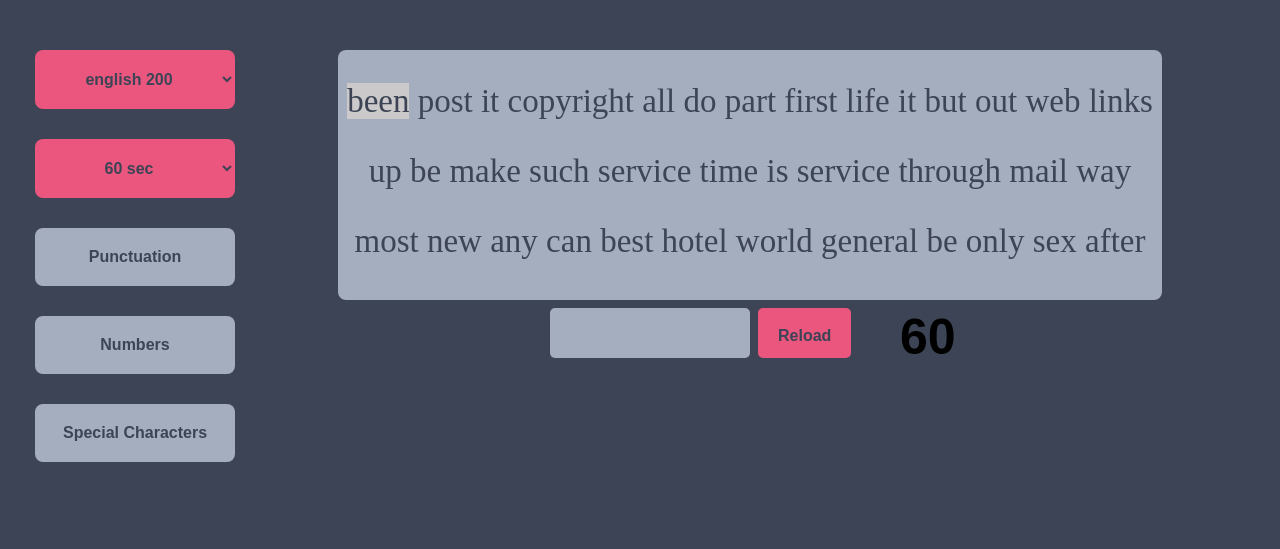
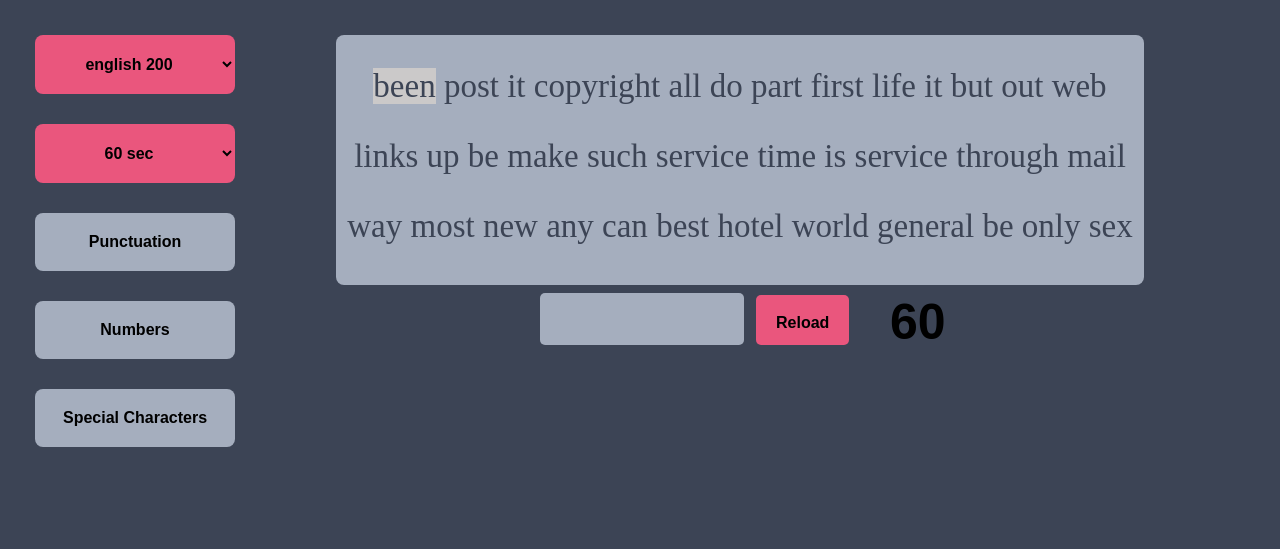
Before and after one commit to ariabrams65/CoffeeType, a Flask app: page / in a window 1280 px wide. Shown: the top 549 px of the page. Run offline with Flask 2, Linux system fonts and the light colour scheme.

Commit message:
refactored style.css and index.html to remove unnecessary elements and styles

```diff
--- a/static/index.js
+++ b/static/index.js
@@ -47,7 +47,7 @@
 
 
 function toggleButton(event) {
-    event.currentTarget.classList.toggle('pressed');
+    event.currentTarget.classList.toggle('color3');
 }
 
 
@@ -172,7 +172,7 @@
 }
 
 function getTextColor() {
-    let fontEl = document.querySelector('.text');
+    let fontEl = document.getElementById('text-box');
     let style = window.getComputedStyle(fontEl, null);
     return style.getPropertyValue('color');
 }
@@ -252,7 +252,7 @@
 
 
 function getVisualLength(str) {
-    let fontEl = document.querySelector('.text p');
+    let fontEl = document.querySelector('#text-box p');
     let style = window.getComputedStyle(fontEl, null);
     let font = style.getPropertyValue('font-family');
     let fontSize = style.getPropertyValue('font-size');
@@ -275,9 +275,9 @@
         body: JSON.stringify({
             'numWords': Number(elements.wordset.value),
             'wordset': elements.wordset.options[elements.wordset.selectedIndex].dataset.wordset,
-            'punctuation': elements.punctuation.classList.contains('pressed'),
-            'numbers': elements.numbers.classList.contains('pressed'),
-            'specialCharacters' : elements.specialCharacters.classList.contains('pressed'),
+            'punctuation': elements.punctuation.classList.contains('color3'),
+            'numbers': elements.numbers.classList.contains('color3'),
+            'specialCharacters' : elements.specialCharacters.classList.contains('color3'),
             'quote': false
         })
     })
--- a/static/styles/style.css
+++ b/static/styles/style.css
@@ -1,6 +1,18 @@
 body {
     background-color: #3c4455;
-    margin: 15px;
+    margin: 35px;
+}
+
+.color1 {
+    color: #3c4455;
+}
+
+.color2 {
+    background-color: #a5aebe;
+}
+
+.color3 {
+    background-color: #ea567d;
 }
 
 .navbar {
@@ -12,53 +24,35 @@
     background-color: rgb(40, 39, 39);
 }
 
-.float-left {
-    float: left;
+#flex-container {
+    display: flex;
 }
 
-li a {
-    display: block;
-    color: white;
-    text-align: center;
-    padding: 14px 16px;
-    text-decoration: none;
-}
-
-li a:hover {
-    background-color: #111;
-}
-
-.active {
-    background-color: #021f51;
-}
-
-.float-right {
-    float: right;
-}
-
-.option-list {
-    margin-left: 20px;
-}
-
-.option-list ul {
+#option-list {
     list-style-type: none;
     padding: 0;
     margin: 0;
     width: 200px;
+    color: #3c4455;
 }
 
-.option-list ul li {
+#option-list .option {
+    border: none;
+    text-decoration: none;
+    margin-bottom: 30px;
+    padding: 20px;
+    border-radius: 8px;
+    width: 100%;
     text-align: center;
+    font-size: 16px;
+    font-weight: bold;
 }
 
-.typing {
+#typing {
     flex: 1;
-    height: 500px;
-    font-size: 25px;
 }
 
-.text {
-    background-color: #a5aebe;
+#text-box {
     margin: auto;
     margin-bottom: 8px;
     height: 250px;
@@ -69,54 +63,27 @@
     overflow: auto;
     font-size: 33px;
     font-family: 'Roboto Mono';
-    color: #3c4455;
-
-    -webkit-touch-callout: none;
-    -webkit-user-select: none;
-    -khtml-user-select: none;
-    -moz-user-select: none;
-    -ms-user-select: none;
-    user-select: none;
 }
 
-.flex-container {
-    display: flex;
-    width: 100%;
-    margin-top: 50px;
-}
-
-.under-text {
-    display: block;
+#under-text {
     height: 50px;
     width: 400px;
     margin: auto;
 }
 
 #text-input {
-    box-sizing: border-box;
-    display: block;
-    background-color: #a5aebe;
     height: 100%;
     width: 200px;
     margin-right: 8px;
     font-size: 25px;
-    float: left;
     border-radius: 5px;
-
-    border-top-style: hidden;
-    border-right-style: hidden;
-    border-left-style: hidden;
-    border-bottom-style: hidden;
+    border-style: hidden;
 }
 
 #reload-button {
-    display: inline-block;
     height: 100%;
     line-height: 100%;
-
-    background-color: #ea567d;
     border: none;
-    color: #3c4455;
     text-align: center;
     text-decoration: none;
     font-size: 16px;
@@ -133,33 +100,12 @@
     font-family: Arial;
     font-weight: bold;
     color: rgb(0, 0, 0);
-
 }
 
 .highlight {
-    background-color: rgb(203, 201, 201)
+    background-color: rgb(203, 201, 201);
 }
 
-.option-list .pressed {
-       background-color: #ea567d;
-}
-
-.option-list button, .select {
-    background-color: #a5aebe;
-    border: none;
-    color: #3c4455;
-    text-align: center;
-    text-decoration: none;
-    display: inline-block;
-    font-size: 16px;
-    font-weight: bold;
-
-    margin: 0 0 30px 0;
-    padding: 20px;
-    border-radius: 8px;
-    width: 100%;
-}
-
-.option-list button:hover, .option-list select:hover, #reload-button:hover {
+#option-list .option:hover, #reload-button:hover {
     filter: brightness(.8);
 }
--- a/templates/index.html
+++ b/templates/index.html
@@ -5,12 +5,11 @@
 {% endblock %}
 
 {% block content %}
-<div class="flex-container">
-    <div class="option-list">
-        <ul>
+<div id="flex-container">
+        <ul id="option-list" class="color1">
             <li>
                 <!--<label>Wordset</label> -->
-                <select id="wordset" class="select pressed">
+                <select id="wordset" class="color3 option">
                     <option value="200" data-wordset="english">english 200</option>
                     <option value="1000" data-wordset="english">english 1,000</option>
                     <option value="10000" data-wordset="english">english 10,000</option>
@@ -18,32 +17,31 @@
             </li>
             <li>
                 <!--<label>Duration</label> -->
-                <select id="duration" class="select pressed">
+                <select id="duration" class="color3 option">
                     <option value="60">60 sec</option>
                     <option value="30">30 sec</option>
                     <option value="15">15 sec</option>
                 </select>
             </li>
             <li>
-                <button type="button" id="punctuation">Punctuation</button>
+                <button type="button" id="punctuation" class="color2 option">Punctuation</button>
             </li>
             <li>
-                <button type="button" id="numbers">Numbers</button>
+                <button type="button" id="numbers" class="color2 option">Numbers</button>
             </li>
             <li>
-                <button type="button" id="special-characters">Special Characters</button>
+                <button type="button" id="special-characters" class="color2 option">Special Characters</button>
             </li>
         </ul>
-    </div>
-    <div class="typing">
-        <div class="text" id="text-box">
+    <div id="typing" class="color1">
+        <div id="text-box" class="color2">
             <p id="line1"></p>
             <p id="line2"></p>
             <p id="line3"></p>
         </div>
-        <div class="under-text">
-            <input type="text" id="text-input">
-            <button id="reload-button">Reload</button>
+        <div id="under-text">
+            <input type="text" id="text-input" class="color2">
+            <button id="reload-button" class="color3">Reload</button>
             <p id="timer">60</p>
         </div>
     </div>
```
